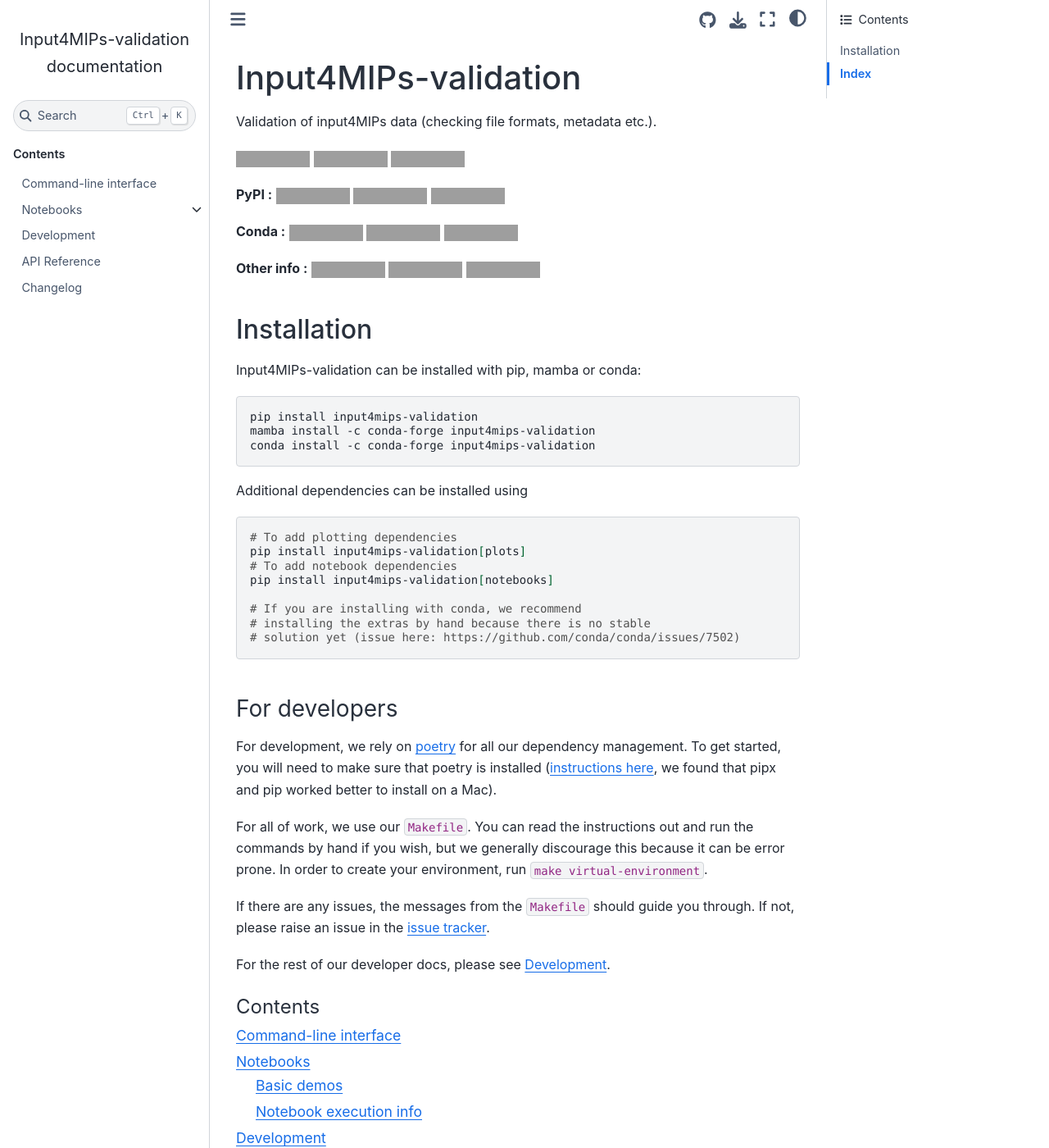
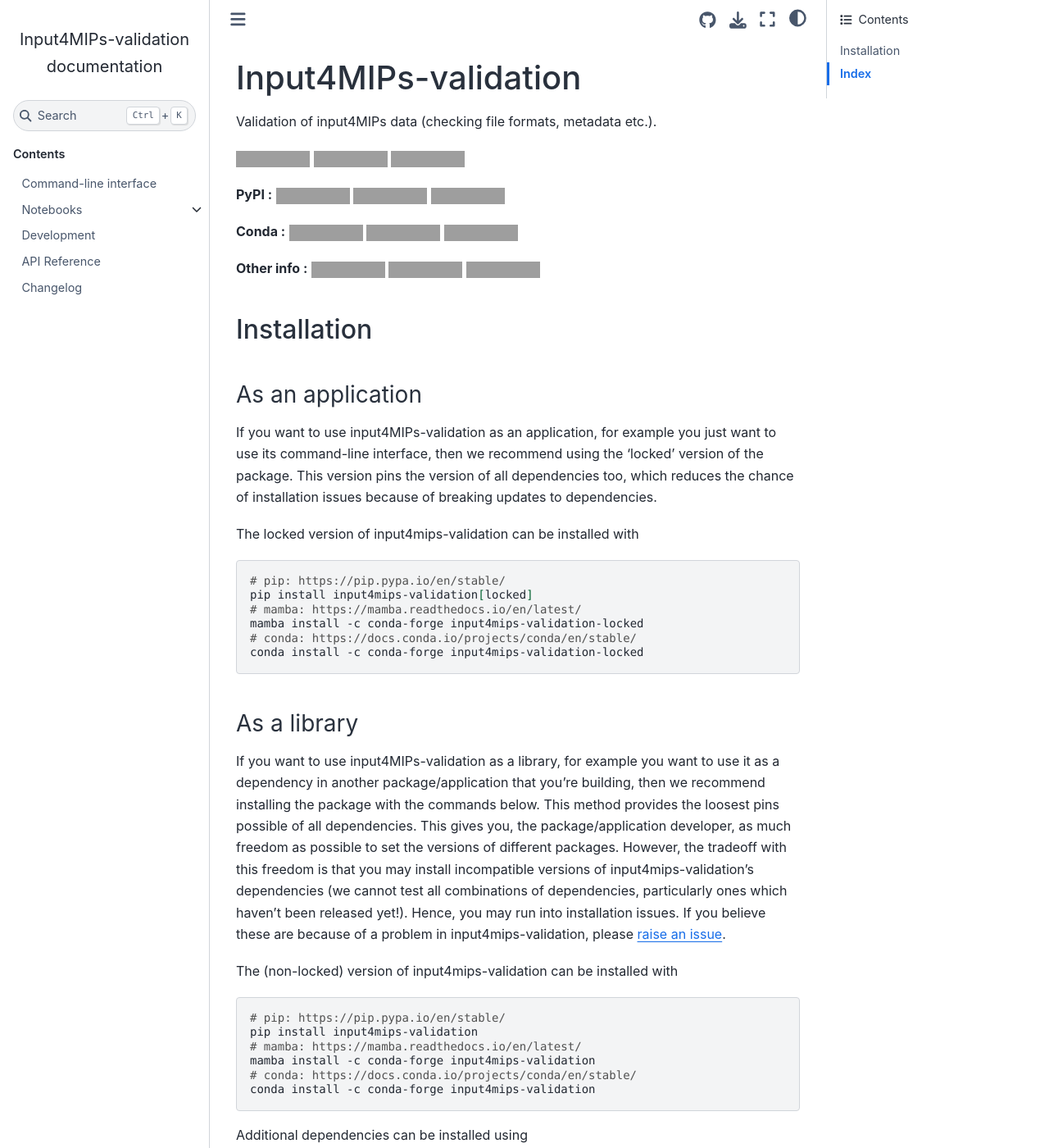
Before and after one commit to climate-resource/input4mips_validation, a Sphinx documentation site: the page built from docs/source/index.md, in a window 1280 px wide and 1400 px high, cut to the strip 0-1400 px from the top of the window. Shown: the whole strip at 82% size. Built offline with Sphinx 7.4.7 and the Sphinx Book theme 1.1.4, drawn with Linux system fonts in a browser that asks for light colours; pages that are not in the unit, such as notebooks, are missing from menus; some of the changed text lies outside the part shown; grey boxes are pictures that could not be loaded.

Commit message:
Update docs

````diff
--- a/README.md
+++ b/README.md
@@ -47,14 +39,53 @@ We recommend reading the docs there because the internal documentation links
 don't render correctly on GitHub's viewer.
 
 ## Installation
-
 <!--- sec-begin-installation -->
 
-Input4MIPs-validation can be installed with pip, mamba or conda:
+### As an application
+
+If you want to use input4MIPs-validation as an application,
+for example you just want to use its command-line interface,
+then we recommend using the 'locked' version of the package.
+This version pins the version of all dependencies too,
+which reduces the chance of installation issues
+because of breaking updates to dependencies.
+
+The locked version of input4mips-validation can be installed with
 
 ```bash
+# pip: https://pip.pypa.io/en/stable/
+pip install input4mips-validation[locked]
+# mamba: https://mamba.readthedocs.io/en/latest/
+mamba install -c conda-forge input4mips-validation-locked
+# conda: https://docs.conda.io/projects/conda/en/stable/
+conda install -c conda-forge input4mips-validation-locked
+```
+
+### As a library
+
+If you want to use input4MIPs-validation as a library,
+for example you want to use it
+as a dependency in another package/application that you're building,
+then we recommend installing the package with the commands below.
+This method provides the loosest pins possible of all dependencies.
+This gives you, the package/application developer,
+as much freedom as possible to set the versions of different packages.
+However, the tradeoff with this freedom is that you may install
+incompatible versions of input4mips-validation's dependencies
+(we cannot test all combinations of dependencies,
+particularly ones which haven't been released yet!).
+Hence, you may run into installation issues.
+If you believe these are because of a problem in input4mips-validation,
+please [raise an issue](https://github.com/climate-resource/input4mips_validation/issues/new/choose).
+
+The (non-locked) version of input4mips-validation can be installed with
+
+```bash
+# pip: https://pip.pypa.io/en/stable/
 pip install input4mips-validation
+# mamba: https://mamba.readthedocs.io/en/latest/
 mamba install -c conda-forge input4mips-validation
+# conda: https://docs.conda.io/projects/conda/en/stable/
 conda install -c conda-forge input4mips-validation
 ```
 
@@ -77,11 +108,16 @@ pip install input4mips-validation[notebooks]
 
 <!--- sec-begin-installation-dev -->
 
-For development, we rely on [poetry](https://python-poetry.org) for all our
-dependency management. To get started, you will need to make sure that poetry
-is installed
-([instructions here](https://python-poetry.org/docs/#installing-with-the-official-installer),
-we found that pipx and pip worked better to install on a Mac).
+For development, we rely on [pixi](https://pixi.sh/latest/)
+for all our dependency management.
+To get started, you will need to make sure that pixi is installed
+([instructions here](https://pixi.sh/latest/#installation)).
+
+We rely on [pdm](https://pdm-project.org/en/latest/) for managing our PyPI builds.
+Hence, you will also need to make sure that pdm is installed on your system
+([instructions here](https://pdm-project.org/en/latest/#installation),
+although we found that installing with [pipx](https://pipx.pypa.io/stable/installation/)
+worked perfectly for us).
 
 For all of work, we use our `Makefile`.
 You can read the instructions out and run the commands by hand if you wish,
````
Also changed, not shown: other parts of README.md (+0 -8 lines), docs/source/development.md (+6 -3 lines).
